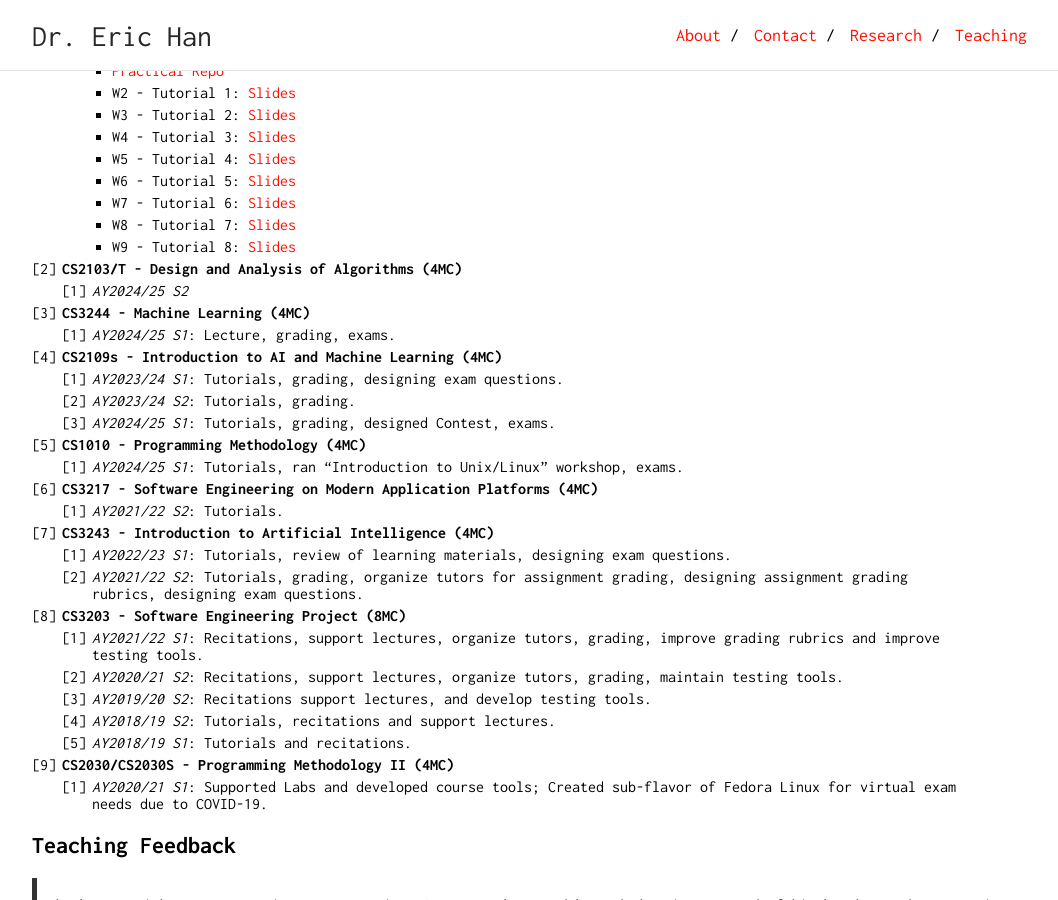
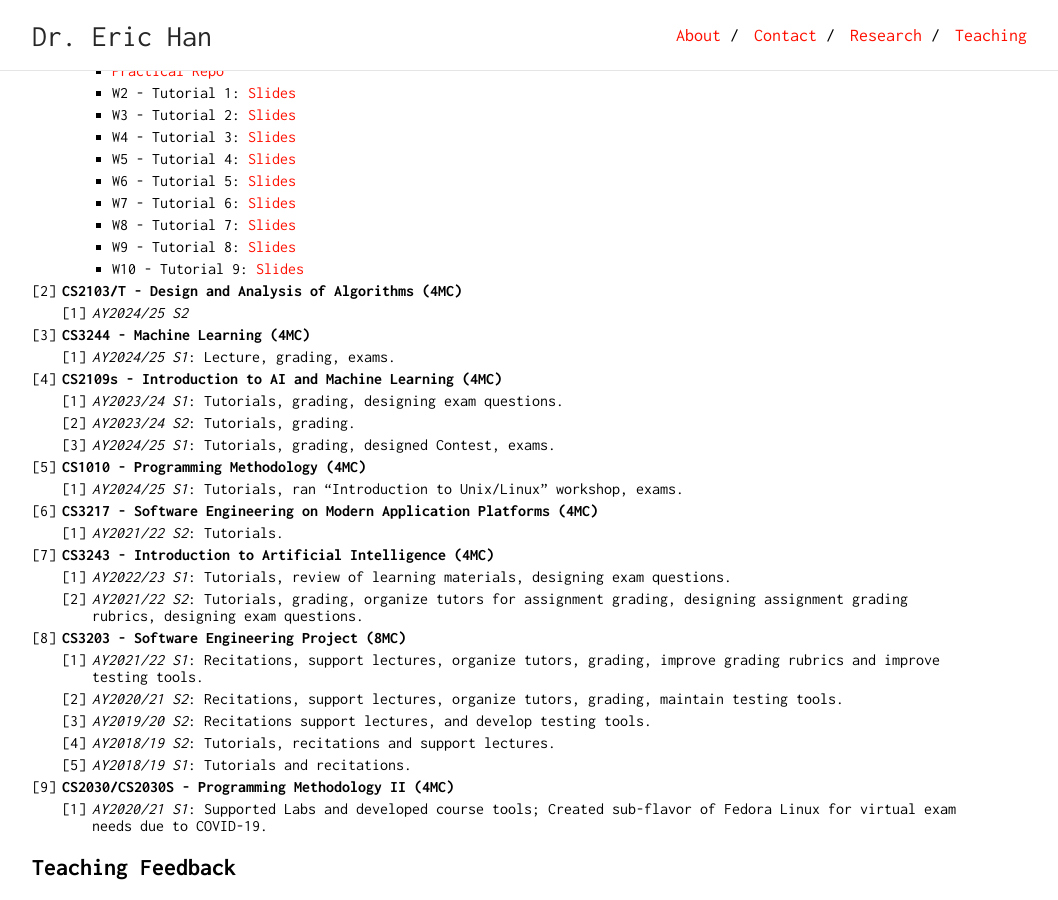
Before and after one commit to eric-vader/eric-vader.github.io, a Jekyll site: the page built from teaching.md, in a window 1280 px wide and 900 px high, scrolled down 574 px. Shown: the whole window, without its empty margins (108-1166 px from the left). Built offline with Jekyll 4.4.1, drawn with Linux system fonts in a browser that asks for light colours.

Commit message:
Added W10

```diff
--- a/teaching.md
+++ b/teaching.md
@@ -50,6 +50,7 @@
         * W7 - Tutorial 6: [Slides](/teaching/AY2425S2/CS3230/T06.randomized-algorithms_slides_03mar2025.pdf)
         * W8 - Tutorial 7: [Slides](/teaching/AY2425S2/CS3230/T07.dynamic-programming_slides_10mar2025.pdf)
         * W9 - Tutorial 8: [Slides](/teaching/AY2425S2/CS3230/T08.post-midterm-exam-discussion_slides_17mar2025.pdf)
+        * W10 - Tutorial 9: [Slides](/teaching/AY2425S2/CS3230/T09.greedy-algorithms_slides_24mar2025.pdf)
 1. **CS2103/T - Design and Analysis of Algorithms (4MC)**
     1. _AY2024/25 S2_
 1. **CS3244 - Machine Learning (4MC)**
```
